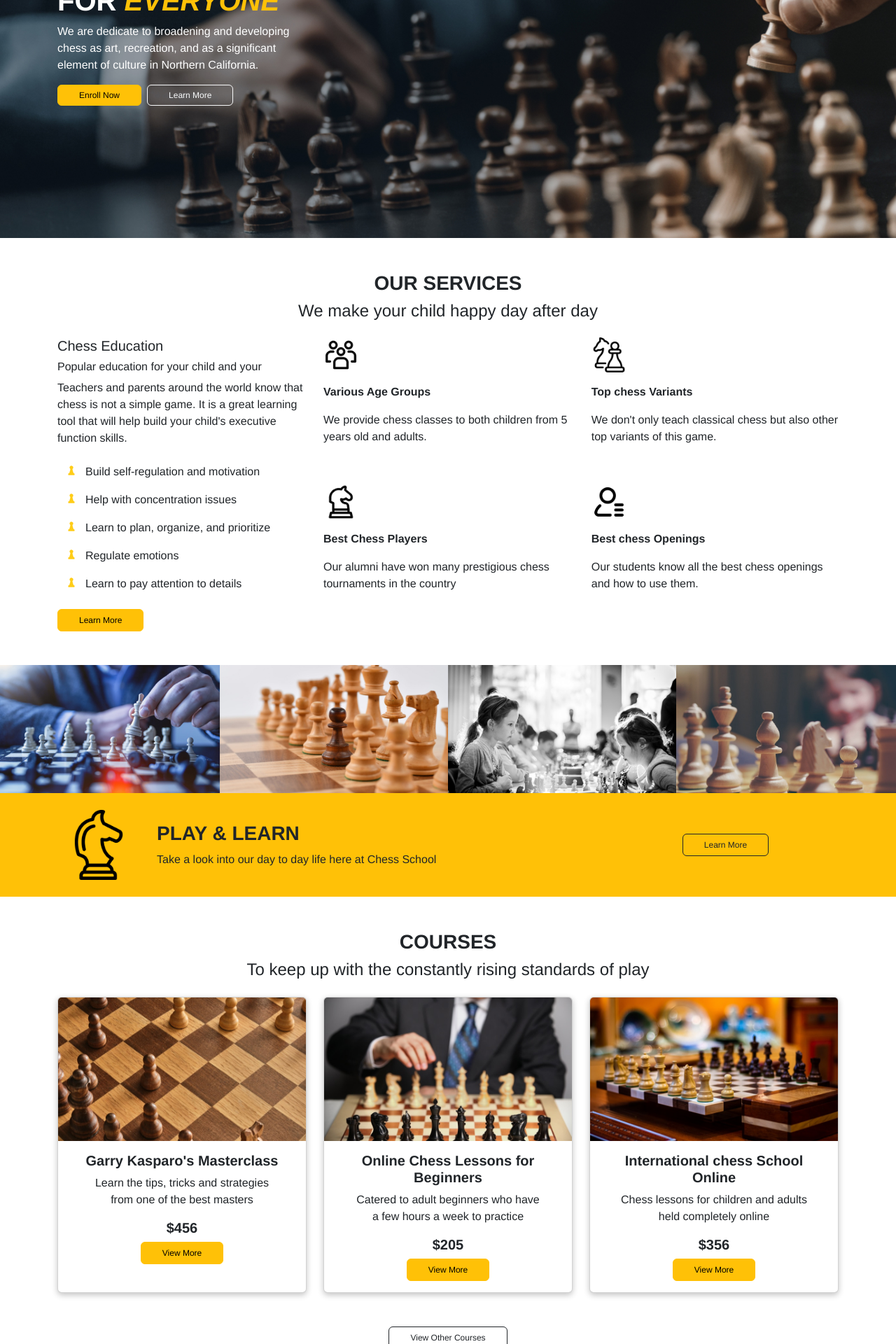
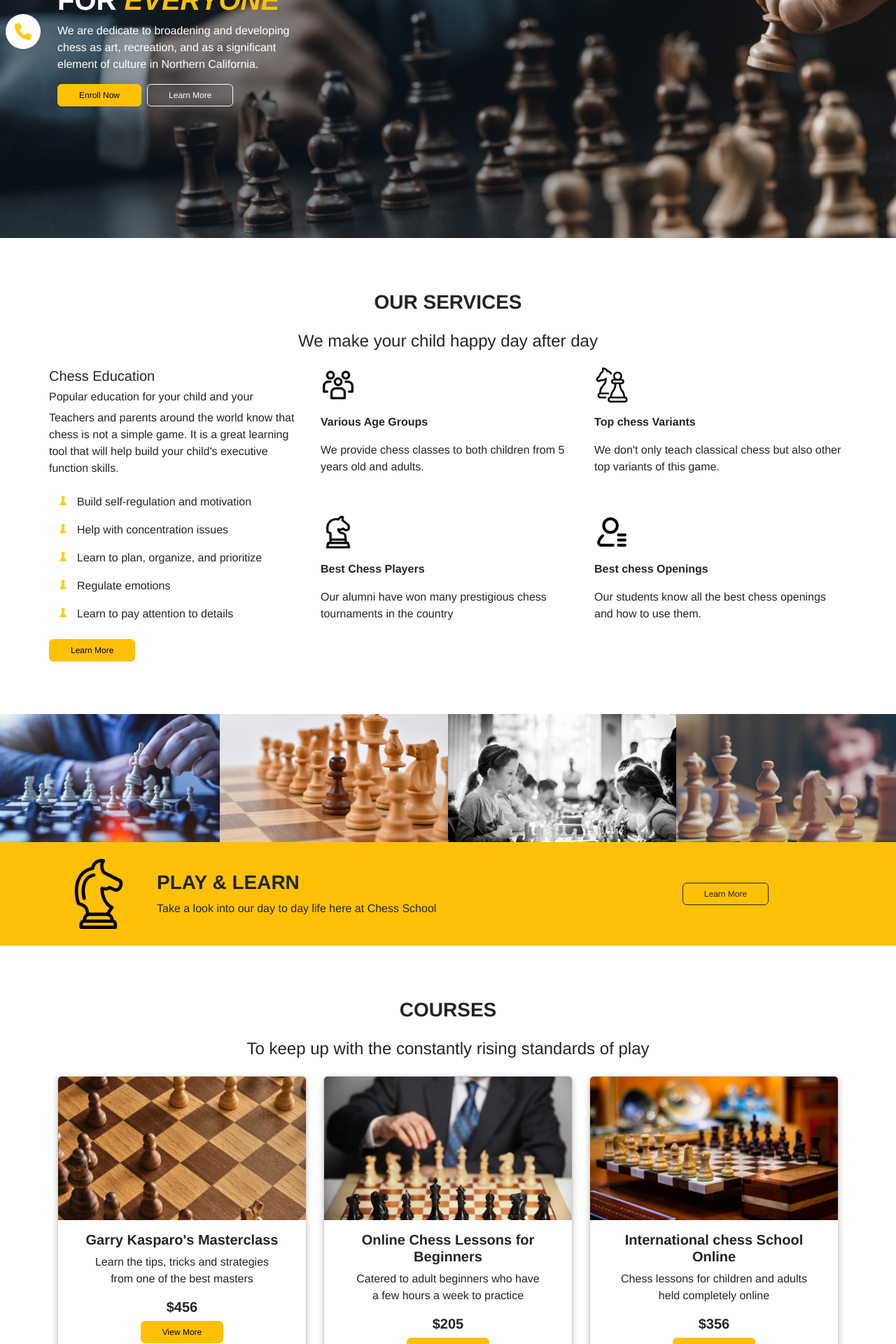
Before and after one commit to GersonMembrillo/proj-html-vuejs, a Vue app: page / in a window 1280 px wide. Shown: the part 300-2220 px from the top of the page at 70% size. Built offline with nearby package versions, Linux system fonts and the light colour scheme.

Commit message:
edit a few items

```diff
--- a/src/components/HeaderComponent.vue
+++ b/src/components/HeaderComponent.vue
@@ -19,6 +19,9 @@
     </div>
   </div>
   <div class="hero d-flex align-items-center">
+    <div class="call">
+      <a class="ms-2" href=""><i class="fa-solid fa-phone fs-4"></i></a>
+    </div>
     <div class="container text-white">
       <div class="col-4">
         <span class="badge rounded-pill text-bg-warning text-uppercase mb-3 fw-normal">Welcome</span>
@@ -32,6 +35,8 @@
 
     </div>
   </div>
+
+
 </template>
 
 <script>
@@ -73,9 +78,23 @@ export default {
   }
   }
 
-  button {
-      font-size: 12px;
-      padding: 5px 30px;
+  .call {
+    a {
+      color: #ffcd18;
+      background-color: white;
+  border-radius: 50%;
+  width: 50px;
+  height: 50px;
+  display: flex;
+  justify-content: center;
+  align-items: center;
+  text-decoration: none;
+  transition: color, background-color, border;
+  position: absolute;
     }
+  }
+
+
+
 
 </style>
--- a/src/components/MainBottom.vue
+++ b/src/components/MainBottom.vue
@@ -1,7 +1,7 @@
 <template>
-  <div class="top container pt-5">
+  <div class="top container">
     <h3 class="text-uppercase text-center fw-bold">Our Events</h3>
-    <h4 class="text-center fw-lighter mb-4">Chess is fun and we are happy to prove it at our events!</h4>
+    <h4 class="text-center fw-lighter my-4">Chess is fun and we are happy to prove it at our events!</h4>
     <div class="d-flex align-items-center mb-5" v-for="(card, index) in cards" :key="index">
         <div class="col-4">
           <img :src="card.src" :alt="card.title">
@@ -56,7 +56,7 @@ export default {
   }
 
   .top {
-    padding-bottom: 50px;
+    padding: 75px 0px;
   }
 
   .bottom {
--- a/src/components/MainCenter.vue
+++ b/src/components/MainCenter.vue
@@ -1,7 +1,7 @@
 <template>
-  <div class="top container my-5">
+  <div class="top container">
     <h3 class="text-uppercase text-center fw-bold">Courses</h3>
-    <h4 class="text-center fw-lighter mb-4">To keep up with the constantly rising standards of play</h4>
+    <h4 class="text-center fw-lighter my-4">To keep up with the constantly rising standards of play</h4>
     <div class="row d-flex">
       <div class="col-4" v-for="(card, index) in cards" :key="index">
         <div class="card h-100">
@@ -47,6 +47,10 @@ export default {
 
 <style lang="scss" scoped>
 
+.top {
+  padding-top: 75px;
+}
+
 .card {
   box-shadow: rgba(0, 0, 0, 0.24) 0px 3px 8px;
 }
--- a/src/components/MainTop.vue
+++ b/src/components/MainTop.vue
@@ -1,7 +1,7 @@
 <template>
-    <div class="top container my-5">
+    <div class="top container">
       <h3 class="text-uppercase text-center fw-bold">Our Services</h3>
-      <h4 class="text-center fw-lighter mb-4">We make your child happy day after day</h4>
+      <h4 class="text-center fw-lighter my-4">We make your child happy day after day</h4>
       <div class="row">
         <div class="col-4">
           <h5>Chess Education</h5>
@@ -65,9 +65,14 @@ export default {
 </script>
 
 <style lang="scss" scoped>
-  .top ul{
+  .top {
+    padding: 75px 0px;
+    ul{
     list-style-image: url('../assets/images/mt-2236-home-icon-bullet.png');
+    }
   }
+
+
 
   .card {
     width: 48%;
```
